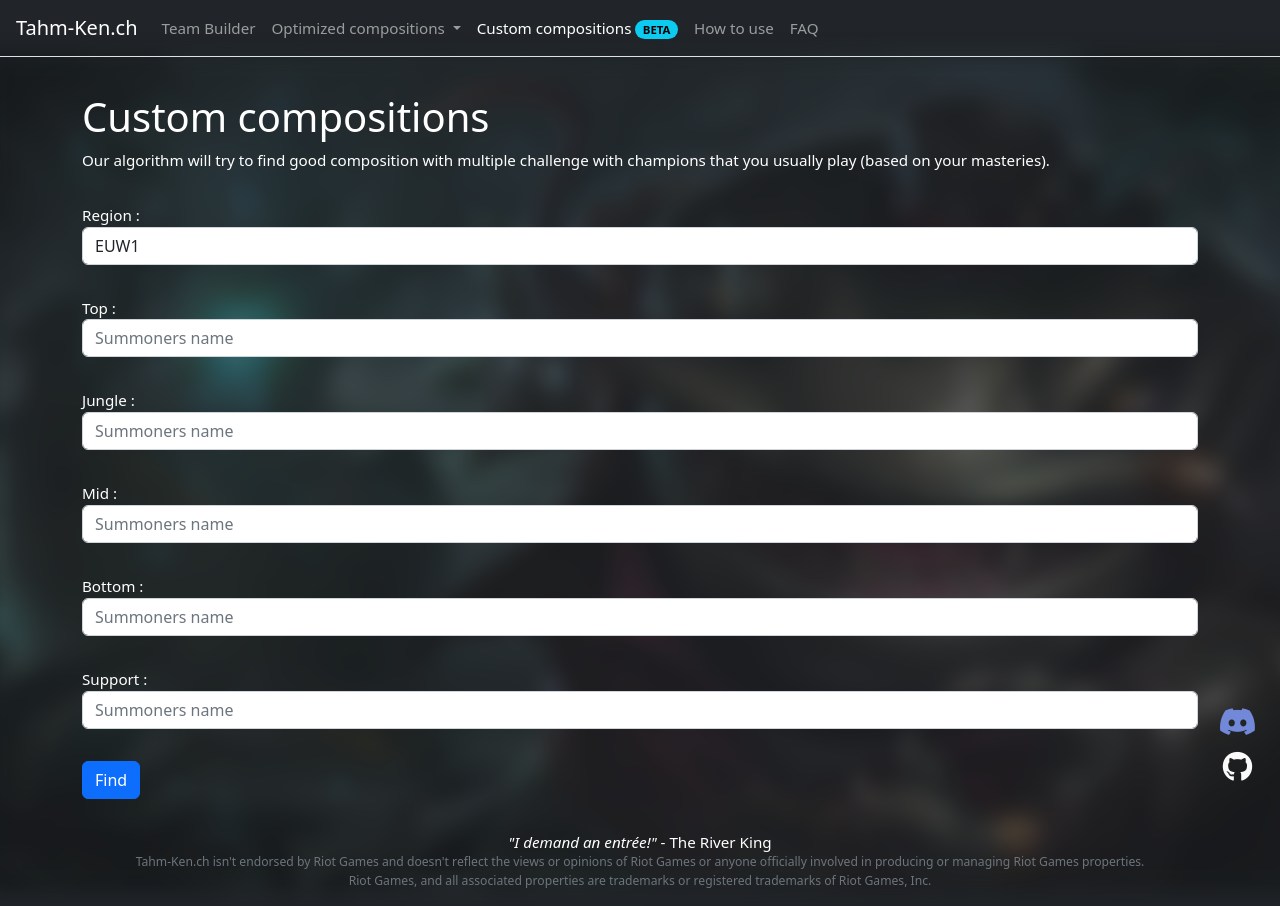
After one commit to TheRaphael0000/tahm-ken.ch, a Flask app: page /custom_compositions in a window 1280 px wide. The commit adds this page. Run offline with Flask 2, Linux system fonts and the light colour scheme; parts of the project's set-up code (start-up, migrations or seed data) failed here and were passed over; some libraries are stand-ins or nearby versions.

Commit message:
add custom compositions + refactor brute force into a seperate module

```diff
--- a/app.py
+++ b/app.py
@@ -1,66 +1,37 @@
-from flask import Flask
-from flask import render_template
-from flask import redirect
-from flask import abort
 import json
 import random
 from collections import defaultdict
-import random
+
+from flask import Flask
+from flask import abort
+from flask import render_template
+from flask import redirect
+
 from riotwatcher import LolWatcher
 from riotwatcher import ApiError
-from config import config
+
 from constants import regions
 from constants import ranks
+from constants import roles
 from constants import default_region
+from challenges_tools import get_custom_optimized_compositions
+from challenges_tools import challenges
+from challenges_tools import champions
+from challenges_tools import champions_keys
+from tk_quotes import RandomQuotes
 
 # create the flask app
 app = Flask(__name__, static_url_path="/static")
 
-# load challenges data
-challenges = json.load(open("static/challenges.json", "r"))
-for c in challenges:
-    c["champions_l"] = len(c["champions"])
-challenges.sort(key=lambda l: -l["champions_l"])
-challenges.sort(key=lambda l: l["qte"])
-
-# add the challenges data from the riot api to the json data
-try:
-    lol_watcher = None
-    challenges_config = None
-    lol_watcher = LolWatcher(config["riot_api_key"])
-    challenges_config = lol_watcher.challenges.config(default_region)
-    challenges_config = {c["id"]: c for c in challenges_config}
-except ValueError:
-    print("No Riot API key provided")
-except ApiError:
-    print("This Riot API key can't access the challenges scope")
-
-for challenge in challenges:
-    challenge["config"] = challenges_config[challenge["riot_id"]]
-
-# load champions data
-champions = json.load(
-    open("static/datadragon_cache/champion.json", "rb"))["data"]
-champions_keys = sorted(champions, key=lambda c: champions[c]["name"])
-
 # load the pre-calculated compositions
 compositions = json.load(open("static/compositions.json", "r"))
-
-tk_quotes = open("static/txt/tk_quotes.txt").read().split("\n")
-
-
-class RandomQuotes:
-    # a small class to be able to access a random property in the template
-    @property
-    def random(self):
-        return random.choice(tk_quotes)
-
 
 # variables which are required for the layout
 layout = {
     "quote": RandomQuotes(),
     "compositions": [(c, c.replace(" ", "_")) for c in compositions.keys()],
 }
+
 
 @app.route("/")
 def main():
@@ -70,14 +41,14 @@ def main():
 # temporary redirection for old route
 @app.route('/tool/', defaults={'path': ''})
 @app.route('/tool/<path:path>')
-def tool(path):
+def route_tool(path):
     return redirect("/".join(["/challenges_intersection", path]))
 
 
 @app.route("/challenges_intersection")
 @app.route("/challenges_intersection/<region>")
 @app.route("/challenges_intersection/<region>/<summoner>")
-def challenges_intersection(region="EUW1", summoner=""):
+def route_challenges_intersection(region="EUW1", summoner=""):
     args = {
         "champions": champions,
         "champions_keys": enumerate(champions_keys),
@@ -133,16 +104,11 @@ def challenges_intersection(region="EUW1", summoner=""):
     return render_template("challenges_intersection.html", **args)
 
 
-@app.route("/compositions/<challenge>")
-def comps(challenge):
-    challenge = challenge.replace("_", " ")
+def comps_processing(comps):
+    # limit large challenges
     by_number = defaultdict(list)
-    try:
-        comps = compositions[challenge]
-    except:
-        return abort(404)
-    # limit large challenges
     limit = 8000
+    comps.sort(key=lambda c: -len(c[-1]))
     if len(comps) > limit:
         random.shuffle(comps)
         comps = comps[0:limit]
@@ -158,15 +124,60 @@ def comps(challenge):
 
     args = {
         "by_number": by_number,
-        "challenge_name": challenge,
         "champions": champions_,
         "layout": layout,
     }
+    return args
+
+
+@app.route("/compositions/<challenge>")
+def route_compositions(challenge):
+    challenge = challenge.replace("_", " ")
+    try:
+        comps = compositions[challenge]
+    except:
+        return abort(404)
+
+    args = comps_processing(comps)
+    args["challenge_name"] = challenge
     return render_template("compositions.html", **args)
 
 
+@app.route("/custom_compositions/<region>/<summoners_names>")
+def route_custom_compositions(region, summoners_names):
+    try:
+        summoners_names = summoners_names.split(",")
+        if len({name for name in summoners_names if len(name) >= 2}) != 5:
+            raise Exception(f"Require five valid distinct summoners name.")
+        comps = get_custom_optimized_compositions(region, summoners_names)
+    except Exception as e:
+        args = {
+            "roles": enumerate(roles),
+            "regions": regions,
+            "region": default_region,
+            "error": e,
+            "layout": layout,
+        }
+        return render_template("custom_compositions.html", **args)
+
+    args = comps_processing(comps)
+    args["challenge_name"] = f"Custom composition for '{', '.join(summoners_names)}'"
+    return render_template("compositions.html", **args)
+
+
+@app.route("/custom_compositions")
+def route_custom_compositions_wizard():
+    args = {
+        "roles": enumerate(roles),
+        "regions": regions,
+        "region": default_region,
+        "layout": layout,
+    }
+    return render_template("custom_compositions.html", **args)
+
+
 @app.route("/challenge_intersection/<challenges_id>")
-def challenge_intersection(challenges_id):
+def route_challenge_intersection(challenges_id):
     try:
         challenges_id = [int(s) for s in challenges_id.split(",")]
         challenges_champions = [set(challenges[ci]["champions"])
@@ -188,7 +199,7 @@ def challenge_intersection(challenges_id):
 
 
 @app.route("/champions_selected/<champions>")
-def champions_selected(champions=""):
+def route_champions_selected(champions=""):
     try:
         champions = set(champions.split(","))
 
@@ -205,14 +216,15 @@ def champions_selected(champions=""):
 
 
 @app.route("/how_to_use")
-def how_to_use():
+def route_how_to_use():
     args = {
         "layout": layout,
     }
     return render_template("how_to_use.html", **args)
 
+
 @app.route("/faq")
-def faq():
+def route_faq():
     args = {
         "layout": layout,
     }
@@ -220,7 +232,7 @@ def faq():
 
 
 @app.errorhandler(404)
-def page_not_found(e):
+def route_page_not_found(e):
     args = {
         "layout": layout,
     }
--- a/requirements.txt
+++ b/requirements.txt
@@ -2,6 +2,7 @@ flask
 gunicorn
 jupyter
 numpy
+matplotlib
 riotwatcher
 fabric
 click
--- /dev/null
+++ b/static/js/custom_compositions.js
@@ -0,0 +1,19 @@
+let custom_compositions_form = document.querySelector("#custom_compositions_form")
+let find = document.querySelector("#find")
+let summoners = document.querySelectorAll(".summoners")
+let region = document.querySelector("#region")
+
+custom_compositions_form.addEventListener("submit", function(e) {
+    e.preventDefault()
+    let str = ""
+
+    for(let i = 0; i < summoners.length; i++) {
+        let summoner = summoners[i]
+        str += summoner.value
+        if(i + 1 < summoners.length)
+            str += ","
+    }
+
+    let url = "/custom_compositions/" + region.value + "/" + str
+    window.location.href = url
+})
--- a/templates/challenges_intersection.html
+++ b/templates/challenges_intersection.html
@@ -1,4 +1,5 @@
 {% extends "layout.html" %}
+{% set active_page = "challenges_intersection" %}
 {% block title %}Challenge Intersections{% endblock %}
 {% block head %}<link rel="stylesheet" href="/static/css/challenges_intersection.css">{% endblock %}
 {% block navbar %}
--- a/templates/compositions.html
+++ b/templates/compositions.html
@@ -1,4 +1,5 @@
 {% extends "layout.html" %}
+{% set active_page = "compositions" %}
 {% block title %}Composition - {{ challenge_name }}{% endblock %}
 {% block head %}<link rel="stylesheet" href="/static/css/compositions.css">{% endblock %}
 {% block main %}
--- /dev/null
+++ b/templates/custom_compositions.html
@@ -0,0 +1,44 @@
+{% extends "layout.html" %}
+{% set active_page = "custom_compositions" %}
+{% block title %}Custom compositions{% endblock %}
+{% block head %}{% endblock %}
+{% block main %}
+    <div class="container">
+        {% if error %}
+        <div class="text-danger">{{ error }}</div>
+        {% endif %}
+
+        <h1>Custom compositions</h1>
+
+        <p>Our algorithm will try to find good composition with multiple challenge with champions that you usually play (based on your masteries).</p>
+
+        <form id="custom_compositions_form">
+            <div class="form-group py-3">
+                <label for="region">Region :</label>
+                <select class="form-control" id="region">
+                    {% for region_ in regions %}
+                        {% if region and region_.lower() == region.lower() %}
+                            <option name="{{ region }}" selected="selected">
+                                {{ region_ }}
+                            </option>
+                        {% else %}
+                            <option name="{{ region }}">
+                                {{ region_ }}
+                            </option>
+                        {% endif %}
+                    {% endfor %}
+                </select>
+            </div>
+            {% for i, role in roles %}
+                <div class="form-group py-3">
+                    <label for="summoner-{{i}}">{{ role }} :</label>
+                    <input type="text" class="form-control summoners" id="summoner-{{i}}" placeholder="Summoners name" required>
+                </div>
+            {% endfor %}
+            <div class="py-3">
+                <input id="find" type="submit" value="Find" class="btn btn-primary">
+            </div>
+        </form>
+    </div>
+    <script src="/static/js/custom_compositions.js"></script>
+{% endblock %}
--- a/templates/faq.html
+++ b/templates/faq.html
@@ -1,4 +1,5 @@
 {% extends "layout.html" %}
+{% set active_page = "faq" %}
 {% block title %}FAQ{% endblock %}
 {% block head %}{% endblock %}
 {% block main %}
--- a/templates/how_to_use.html
+++ b/templates/how_to_use.html
@@ -1,4 +1,5 @@
 {% extends "layout.html" %}
+{% set active_page = "how_to_use" %}
 {% block title %}How to use{% endblock %}
 {% block head %}{% endblock %}
 {% block main %}
--- a/templates/layout.html
+++ b/templates/layout.html
@@ -4,7 +4,7 @@
         <!-- Meta tags -->
         <meta charset="UTF-8">
         <meta name="description"
-              content="Find optimal composition for teamwork challenges in League using this open source tool">
+              content="Find optimal composition for teamwork challenges in League with this open source tool">
         <meta name="keywords"
               content="League of Legends, League, Challenges, Optimization">
         <meta name="author" content="TheRaphael0000">
@@ -33,16 +33,16 @@
         <script async src="https://www.googletagmanager.com/gtag/js?id=G-9TT2F05HDD"></script>
         <script src="/static/js/analytics.js"></script>
     </head>
-    <body class="bg-dark text-white px-3">
-        <header class="broder border-bottom border-white">
-            <nav class="navbar navbar-expand navbar-dark bg-dark">
+    <body class="bg-dark text-white">
+        <header class="broder border-bottom px-3">
+            <nav class="navbar navbar-expand navbar-dark">
                 <a class="navbar-brand" href="/">Tahm-Ken.ch</a>
                 <ul class="navbar-nav">
                     <li class="nav-item">
-                        <a class="nav-link" href="/challenges_intersection">Challenges intersection</a>
+                        <a class="nav-link {% if active_page == 'challenges_intersection' %}active{% endif %}" href="/challenges_intersection">Team Builder</a>
                     </li>
                     <li class="nav-item dropdown">
-                        <a class="nav-link dropdown-toggle"
+                        <a class="nav-link dropdown-toggle  {% if active_page == 'compositions' %}active{% endif %}"
                            href="#"
                            id="navbarDropdown"
                            role="button"
@@ -60,16 +60,19 @@
                         </ul>
                     </li>
                     <li class="nav-item">
-                        <a class="nav-link" href="/how_to_use">How to use</a>
+                        <a class="nav-link {% if active_page == 'custom_compositions' %}active{% endif %}" href="/custom_compositions">Custom compositions <span class="badge rounded-pill text-bg-info">BETA</span></a>
                     </li>
                     <li class="nav-item">
-                        <a class="nav-link" href="/faq">FAQ</a>
+                        <a class="nav-link {% if active_page == 'how_to_use' %}active{% endif %}" href="/how_to_use">How to use</a>
+                    </li>
+                    <li class="nav-item">
+                        <a class="nav-link {% if active_page == 'faq' %}active{% endif %}" href="/faq">FAQ</a>
                     </li>
                 </ul>
                 {% block navbar %}{% endblock %}
             </nav>
         </header>
-        <main class="py-3">
+        <main class="p-3">
             <div class="bg_img"></div>
             {% block main %}{% endblock %}
         </main>
```
Also changed, not shown: challenges_tools.py (added, +180 -0 lines), constants.py (+8 -0 lines), static/challenges.json (+30 -30 lines), tk_quotes.py (added, +8 -0 lines), 1 other file.
